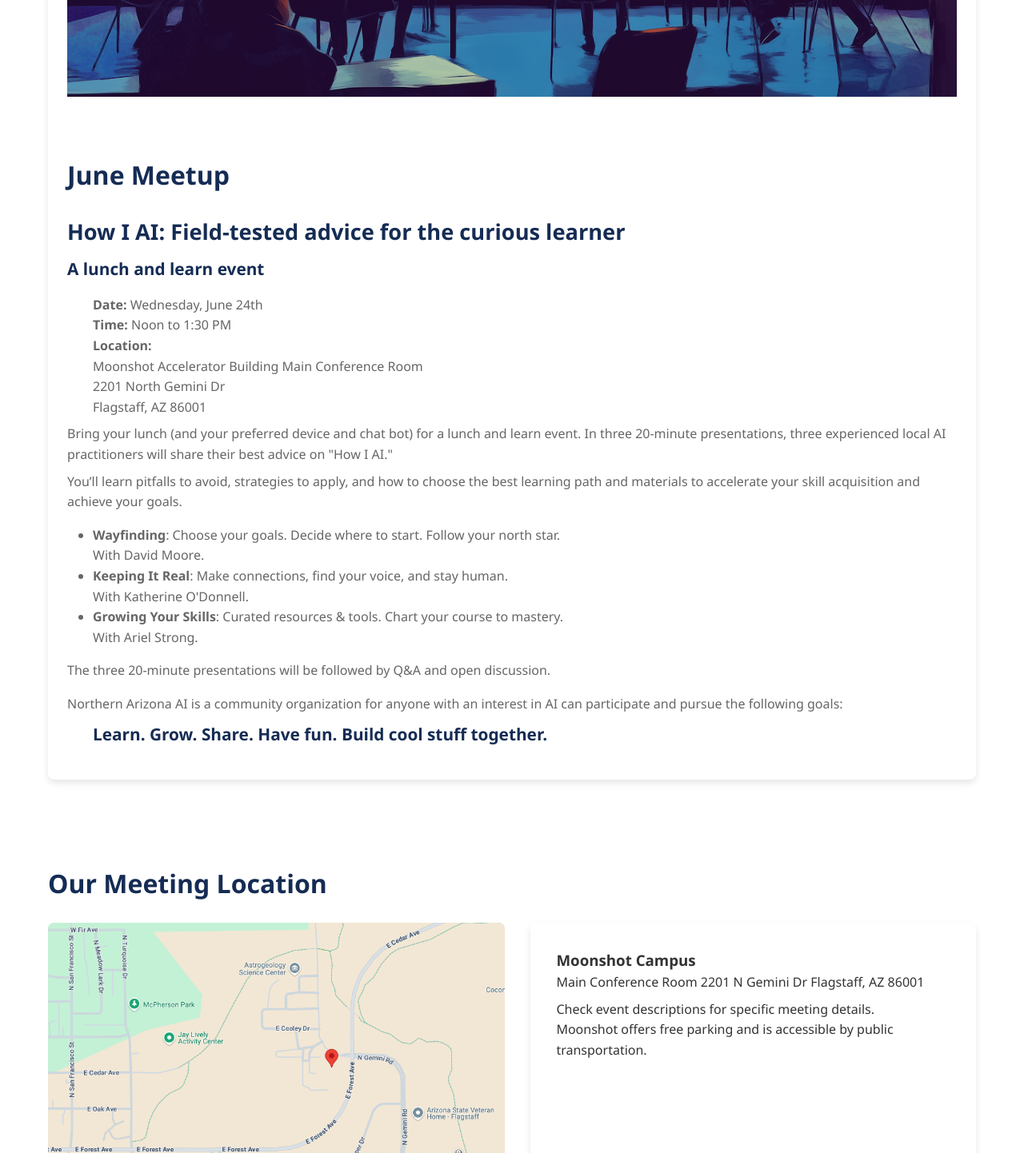
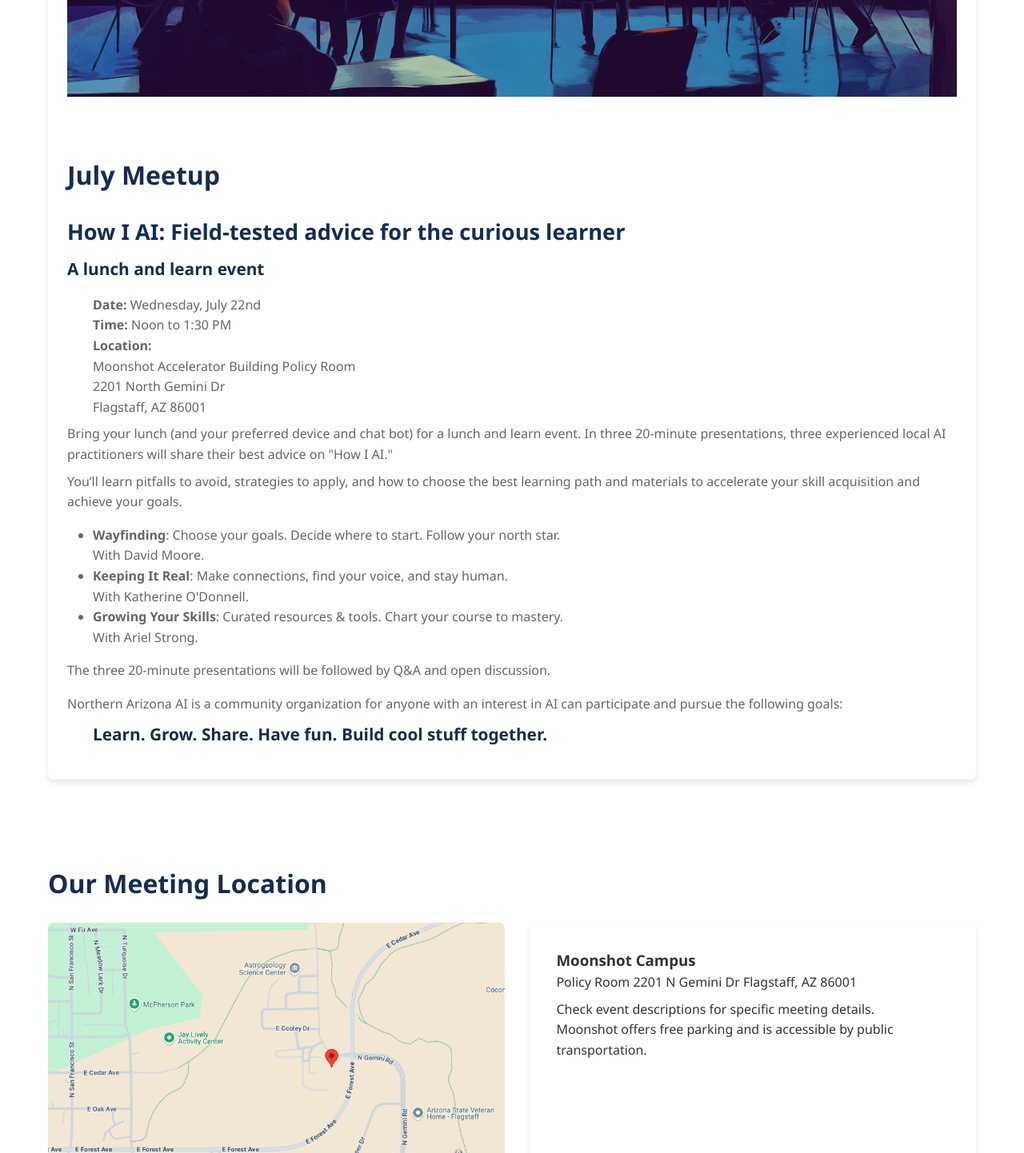
Before and after one commit to FireflightPro/NAAI-site, a website: page index.html in a window 1280 px wide. Shown: the part 1560-3002 px from the top of the page at 80% size. Drawn offline with Linux system fonts and the light colour scheme.

Commit message:
Update of event

```diff
--- a/index.html
+++ b/index.html
@@ -45,13 +45,13 @@
               <img src="media/images/png/NAAImtgpic.png" alt="Illustration of people in a meeting" class="card-img">
             </div>
             <div class="event-details">
-              <h2>June Meetup</h2>
+              <h2>July Meetup</h2>
               <h3>How I AI: Field-tested advice for the curious learner</h3>
               <h4>A lunch and learn event</h4>
-              <p class="indent spacer"><strong>Date:</strong> Wednesday, June 24th<br>
+              <p class="indent spacer"><strong>Date:</strong> Wednesday, July 22nd<br>
               <strong>Time:</strong> Noon to 1:30 PM<br>
               <strong>Location:</strong><br>
-              Moonshot Accelerator Building Main Conference Room<br>
+              Moonshot Accelerator Building Policy Room<br>
               2201 North Gemini Dr<br>
               Flagstaff, AZ 86001<br>
               <!-- <strong>Note:</strong> Due to the timing of the event, please feel free to bring your lunch.</p> -->
@@ -156,7 +156,7 @@
         </div>
         <div class="location-info">
           <h3>Moonshot Campus</h3>
-          <p> Main Conference Room 2201 N Gemini Dr Flagstaff, AZ 86001</p>
+          <p>Policy Room 2201 N Gemini Dr Flagstaff, AZ 86001</p>
           <p class="location-note">Check event descriptions for specific meeting details.<br>
             Moonshot offers free parking and is accessible by public transportation.</p>
         </div>
```
